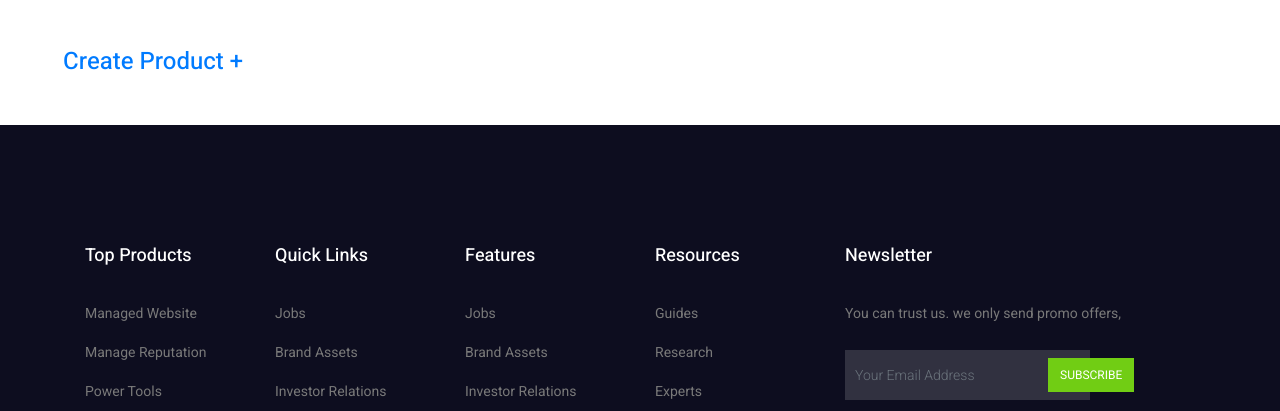
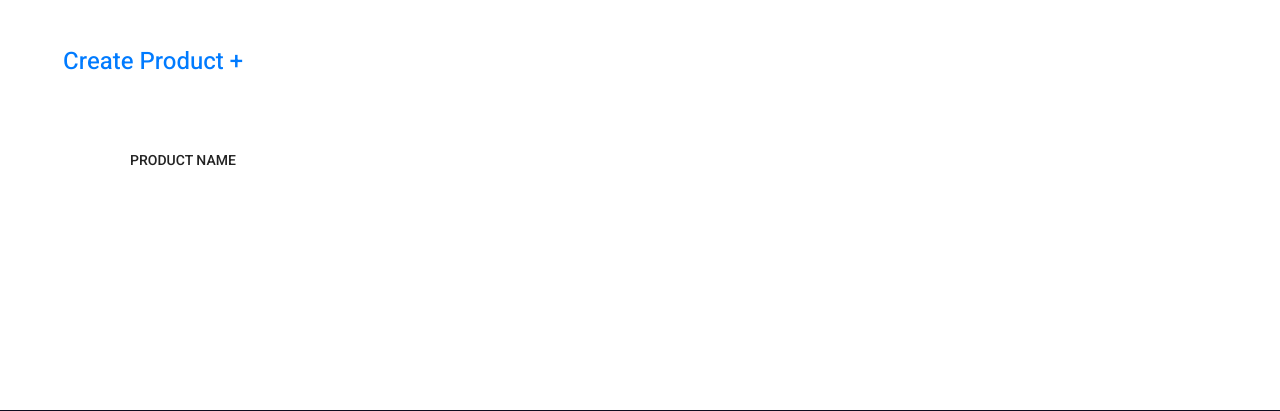
Before and after one commit to mrsins02/django_for_beginners_project, a Django app: page /shop/dashboard/ in a window 1280 px wide. Shown: the part 111-522 px from the top of the page. Run offline with Django 4.2, Linux system fonts and the light colour scheme; data that the repository does not hold is empty; some libraries are stand-ins or nearby versions.

Commit message:
product dashboard,update and delete views completed; dashboard product manager component created; date fields for create and modify added(product model); ordering for product model added.

```diff
--- a/products/models.py
+++ b/products/models.py
@@ -57,6 +57,8 @@ class Product(models.Model):
     sex = models.CharField(choices=sex_choices, default="male", max_length=16)
     is_available = models.BooleanField(default=True)
     description = models.TextField(blank=True, null=True)
+    date_created = models.DateTimeField(auto_now_add=True)
+    date_modified = models.DateTimeField(auto_now=True)
 
     def save(self, force_insert=False, force_update=False, using=None, update_fields=None):
         # make a slug from product name
@@ -72,3 +74,4 @@ class Product(models.Model):
     class Meta:
         verbose_name = "Product"
         verbose_name_plural = "Products"
+        ordering = ("date_created",)
--- a/products/templates/products/dashboard.html
+++ b/products/templates/products/dashboard.html
@@ -8,5 +8,42 @@
     <div class="container m-5">
         <h3><a href="{% url "product_create" %}">Create Product +</a></h3>
     </div>
+    <div class="containet" style="margin-left: 100px;margin-bottom: 200px;">
+        <div class="progress-table-wrap">
+            <div class="progress-table">
+                <div class="table-head">
+                    <div class="serial mr-2">Product Name</div>
+                    <div class="country"></div>
+                    <div class="visit"></div>
+                    <div class="percentage"></div>
+                </div>
+                {% for product in product_list %}
+                    <div class="table-row">
+                        <div class="serial mr-5">{{ product.name }}</div>
+                        <div class="country">
+                            <button type="submit"
+                                    onclick="window.location.href='{% url "product_detail" product.slug %}'"
+                                    class="genric-btn primary text-dark">View Product
+                            </button>
+                        </div>
+                        <div class="visit">
+                            <button type="submit"
+                                    onclick="window.location.href='{% url "product_update" product.slug %}'"
+                                    class="genric-btn primary text-dark">Edit Product
+                            </button>
+                        </div>
+                        <div class="percentage">
+                            <button type="submit"
+                                    onclick="window.location.href='{% url "product_delete" product.slug %}'"
+                                    class="genric-btn primary text-dark">Delete
+                            </button>
+                        </div>
+                    </div>
+                {% endfor %}
+
+            </div>
+        </div>
+    </div>
+    </div>
 
 {% endblock %}
--- a/products/templates/products/product-create.html
+++ b/products/templates/products/product-create.html
@@ -1,4 +1,8 @@
 {% extends "base.html" %}
+
+{% block title %}
+    Create Product
+{% endblock %}
 
 {% block body_content %}
     <div class="container m-5">
@@ -8,7 +12,7 @@
                 <h3 class="mb-30 title_color">Create Product</h3>
                 <div class="mt-10">
                     {{ form.as_p }}
-                    <input type="submit" class="genric-btn success" value="Create Product">
+                    <button type="submit" class="genric-btn success">Create Product</button>
                 </div>
             </div>
         </form>
--- a/products/urls.py
+++ b/products/urls.py
@@ -1,11 +1,17 @@
 from django.urls import path
-from .views import ProductListView, ProductDetailView, DashboardView, ProductCreateView
+from .views import \
+    ProductListView, \
+    ProductDetailView, \
+    DashboardView, \
+    ProductCreateView, \
+    ProductUpdateView, \
+    ProductDeleteView
 
 urlpatterns = [
     path("", ProductListView.as_view(), name="product_list"),
     path("products/create/", ProductCreateView.as_view(), name="product_create"),
-    path("products/update/<slug:slug>/", ProductCreateView.as_view(), name="product_update"),
-    path("products/delete/<slug:slug>", ProductCreateView.as_view(), name="product_delete"),
+    path("products/update/<slug:slug>/", ProductUpdateView.as_view(), name="product_update"),
+    path("products/delete/<slug:slug>", ProductDeleteView.as_view(), name="product_delete"),
     path("products/<slug:slug>/", ProductDetailView.as_view(), name="product_detail"),
     path("dashboard/", DashboardView.as_view(), name="product_dashboard"),
 ]
--- a/products/views.py
+++ b/products/views.py
@@ -1,8 +1,10 @@
+from django.shortcuts import get_object_or_404
+from django.urls import reverse_lazy
 from django.views.generic import ListView, DetailView, TemplateView
 from django.views.generic.edit import CreateView, UpdateView, DeleteView
 
 from .models import Product
-from .forms import ProductCreateForm
+from .forms import ProductCreateForm, ProductUpdateForm
 
 
 class ProductListView(ListView):
@@ -15,8 +17,9 @@ class ProductDetailView(DetailView):
     model = Product
 
 
-class DashboardView(TemplateView):
+class DashboardView(ListView):
     template_name = "products/dashboard.html"
+    model = Product
 
 
 class ProductCreateView(CreateView):
@@ -26,10 +29,20 @@ class ProductCreateView(CreateView):
 
 
 class ProductUpdateView(UpdateView):
-    template_name = "products/product-detail.html"
+    template_name = "products/product-update.html"
     model = Product
+    form_class = ProductUpdateForm
+
+    def get_object(self, queryset=None):
+        slug = self.kwargs.get("slug")
+        return get_object_or_404(Product, slug=slug)
 
 
 class ProductDeleteView(DeleteView):
-    template_name = "products/product-detail.html"
+    template_name = "products/product-delete.html"
     model = Product
+    success_url = reverse_lazy("product_dashboard")
+
+    def get_object(self, queryset=None):
+        slug = self.kwargs.get("slug")
+        return get_object_or_404(Product, slug=slug)
```
Also changed, not shown: products/forms.py (+17 -2 lines), products/templates/products/product-delete.html (+15 -9 lines), products/templates/products/product-update.html (+19 -9 lines).
